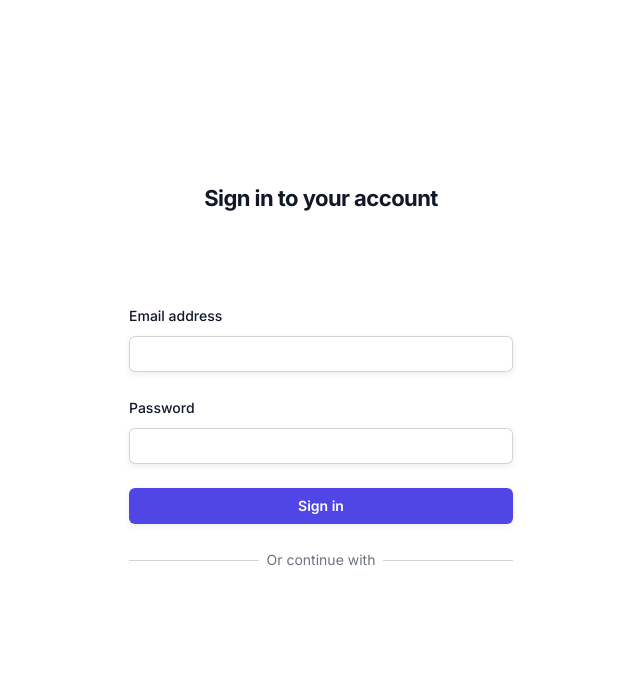
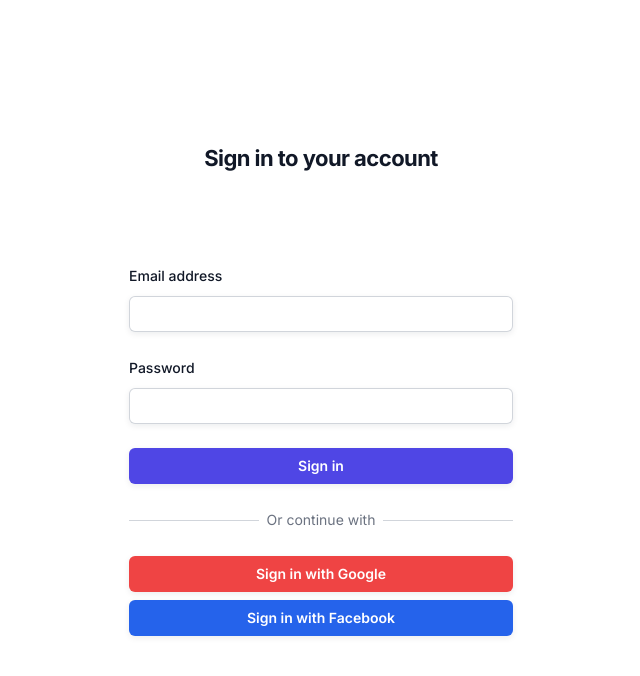
Before and after one commit to shonhartman/mobility-blueprint, a Next.js app: page /sign-in in a window 1280 px wide. Shown: the top 676 px of the page, without its empty margins (319-959 px from the left). Built offline with nearby package versions, Linux system fonts and the light colour scheme; no server answers; a web font is replaced by a local one.

Commit message:
added the google and facebook sign in buttons with style

```diff
--- a/src/components/auth/SignIn.tsx
+++ b/src/components/auth/SignIn.tsx
@@ -170,6 +170,21 @@
               </span>
             </div>
           </div>
+          {/* Social Sign-In Buttons */}
+          <div className="space-y-2">
+            <button
+              onClick={handleGoogleSignIn}
+              className="flex w-full justify-center rounded-md bg-red-500 px-3 py-1.5 text-sm font-semibold leading-6 text-white shadow-sm hover:bg-red-400 focus-visible:outline focus-visible:outline-2 focus-visible:outline-offset-2 focus-visible:outline-red-600"
+            >
+              Sign in with Google
+            </button>
+            <button
+              onClick={handleFacebookSignIn}
+              className="flex w-full justify-center rounded-md bg-blue-600 px-3 py-1.5 text-sm font-semibold leading-6 text-white shadow-sm hover:bg-blue-500 focus-visible:outline focus-visible:outline-2 focus-visible:outline-offset-2 focus-visible:outline-blue-600"
+            >
+              Sign in with Facebook
+            </button>
+          </div>
         </div>
       </div>
     </div>
```
